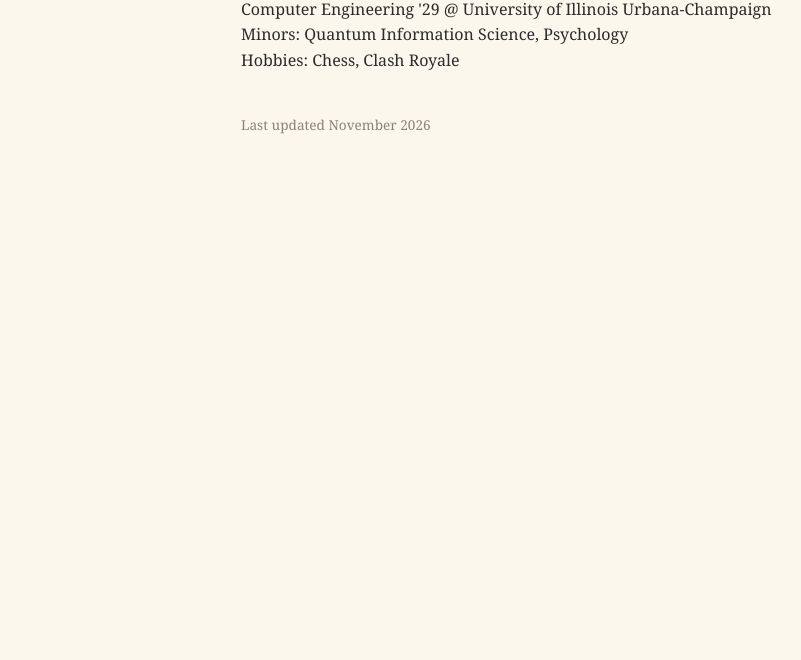
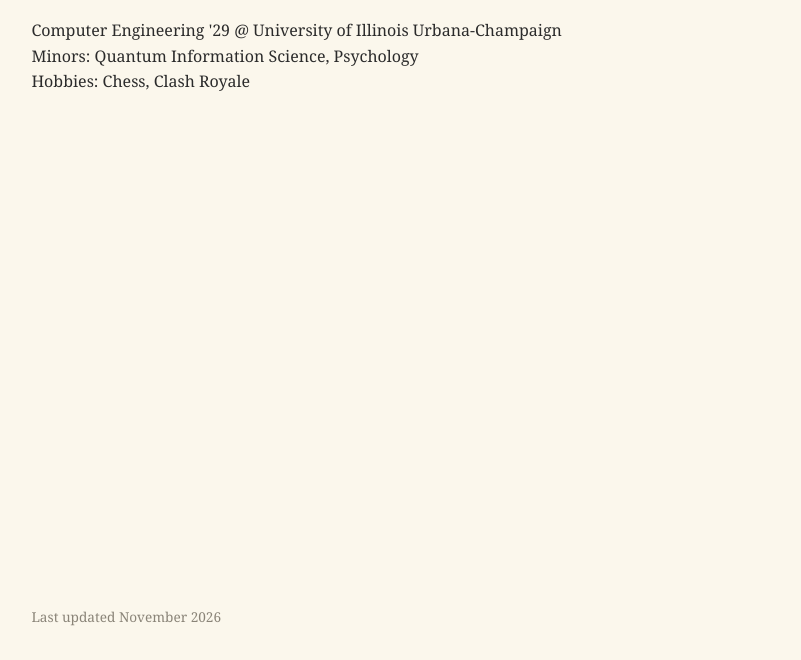
Before and after one commit to NoobeyTraps/aknaik-site, a plain HTML site: page index.html in a window 1280 px wide. Shown: the part 140-800 px from the top of the page, without its empty margins (95-896 px from the left). Drawn offline with Linux system fonts and the light colour scheme.

Commit message:
changed spacing

```diff
--- a/index.html
+++ b/index.html
@@ -10,13 +10,17 @@
   color: #2B2B2B;
   font-family: Georgia, "Times New Roman", serif;
   max-width: 38em;
-    margin: 4em auto;
-    padding: 0 1.5em;
   line-height: 1.6;
+
+  margin: 0 0 0 8vw;
+  padding: 4em 1.5em 2em;
+  box-sizing: border-box;
+  min-height: 100vh;
+  display: flex;
+  flex-direction: column;
 }
-  a { color: #8B3A2B; }
 footer {
-    margin-top: 3em;
+  margin-top: auto;
   font-size: 0.85em;
   color: #8A8478;
 }
```
Lines whose indentation alone changed are shown as unchanged.
